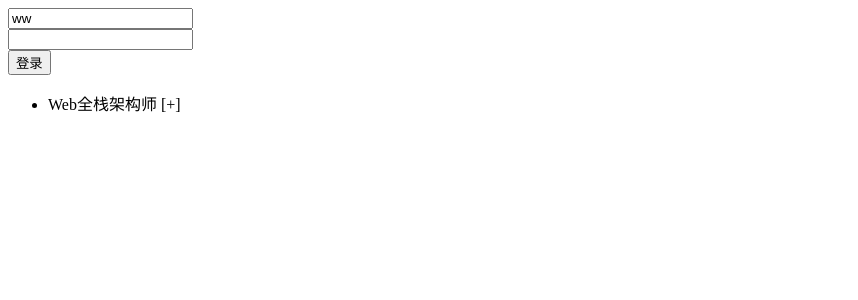
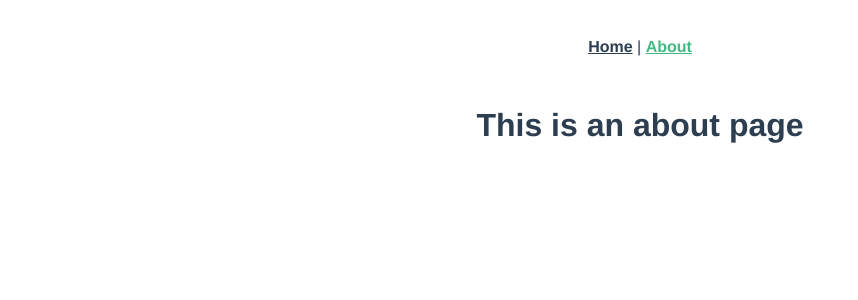
Before and after one commit to Qinghuanhehuan/practice, a Vue app: page /about in a window 1280 px wide. Shown: the top 300 px of the page, without its empty margins (0-858 px from the left). Built offline with nearby package versions, Linux system fonts and the light colour scheme.

Commit message:
项目中添加router

```diff
--- a/package.json
+++ b/package.json
@@ -10,11 +10,13 @@
   "dependencies": {
     "async-validator": "^3.2.4",
     "core-js": "^3.6.4",
-    "vue": "^2.6.11"
+    "vue": "^2.6.11",
+    "vue-router": "^3.1.6"
   },
   "devDependencies": {
     "@vue/cli-plugin-babel": "~4.3.0",
     "@vue/cli-plugin-eslint": "~4.3.0",
+    "@vue/cli-plugin-router": "~4.3.0",
     "@vue/cli-service": "~4.3.0",
     "babel-eslint": "^10.1.0",
     "eslint": "^6.7.2",
--- a/src/App.vue
+++ b/src/App.vue
@@ -1,17 +1,32 @@
 <template>
   <div id="app">
-    <formTest/>
-    <Tree></Tree>
+    <div id="nav">
+      <router-link to="/">Home</router-link> |
+      <router-link to="/about">About</router-link>
+    </div>
+    <router-view/>
   </div>
 </template>
 
-<script>
-import formTest from './components/form'
-import Tree from './components/tree'
-export default{
-  components:{
-    formTest,
-    Tree
-  }
+<style>
+#app {
+  font-family: Avenir, Helvetica, Arial, sans-serif;
+  -webkit-font-smoothing: antialiased;
+  -moz-osx-font-smoothing: grayscale;
+  text-align: center;
+  color: #2c3e50;
 }
-</script>
+
+#nav {
+  padding: 30px;
+}
+
+#nav a {
+  font-weight: bold;
+  color: #2c3e50;
+}
+
+#nav a.router-link-exact-active {
+  color: #42b983;
+}
+</style>
--- /dev/null
+++ b/src/components/HelloWorld.vue
@@ -0,0 +1,18 @@
+<template>
+  <div>{{msg}}</div>
+</template>
+
+<script>
+export default {
+  props:{
+    msg:{
+      type:String,
+      default:''
+    }
+  }
+}
+</script>
+
+<style>
+
+</style>
--- a/src/main.js
+++ b/src/main.js
@@ -1,5 +1,6 @@
 import Vue from 'vue'
 import App from './App.vue'
+import router from './router'
 
 Vue.config.productionTip = false
 // 添加总线事件
@@ -28,5 +29,6 @@
 }
 
 new Vue({
-  render: h => h(App),
+  router,
+  render: h => h(App)
 }).$mount('#app')
--- /dev/null
+++ b/src/router/index.js
@@ -0,0 +1,29 @@
+import Vue from 'vue'
+import VueRouter from 'vue-router'
+import Home from '../views/Home.vue'
+
+Vue.use(VueRouter)
+
+  const routes = [
+  {
+    path: '/',
+    name: 'Home',
+    component: Home
+  },
+  {
+    path: '/about',
+    name: 'About',
+    // route level code-splitting
+    // this generates a separate chunk (about.[hash].js) for this route
+    // which is lazy-loaded when the route is visited.
+    component: () => import(/* webpackChunkName: "about" */ '../views/About.vue')
+  }
+]
+
+const router = new VueRouter({
+  mode: 'history',
+  base: process.env.BASE_URL,
+  routes
+})
+
+export default router
--- /dev/null
+++ b/src/views/About.vue
@@ -0,0 +1,5 @@
+<template>
+  <div class="about">
+    <h1>This is an about page</h1>
+  </div>
+</template>
--- /dev/null
+++ b/src/views/Home.vue
@@ -0,0 +1,18 @@
+<template>
+  <div class="home">
+    <img alt="Vue logo" src="../assets/logo.png">
+    <HelloWorld msg="Welcome to Your Vue.js App"/>
+  </div>
+</template>
+
+<script>
+// @ is an alias to /src
+import HelloWorld from '@/components/HelloWorld.vue'
+
+export default {
+  name: 'Home',
+  components: {
+    HelloWorld
+  }
+}
+</script>
```
Also changed, not shown: 2 other files (tests, documents, lock files or other folders).
